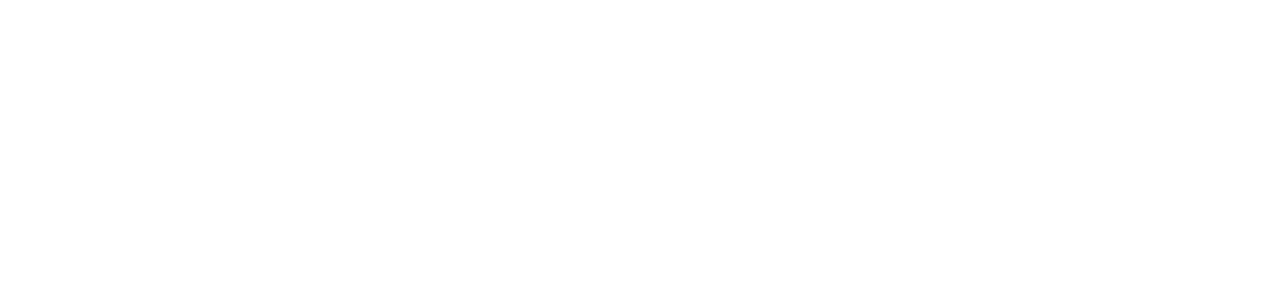
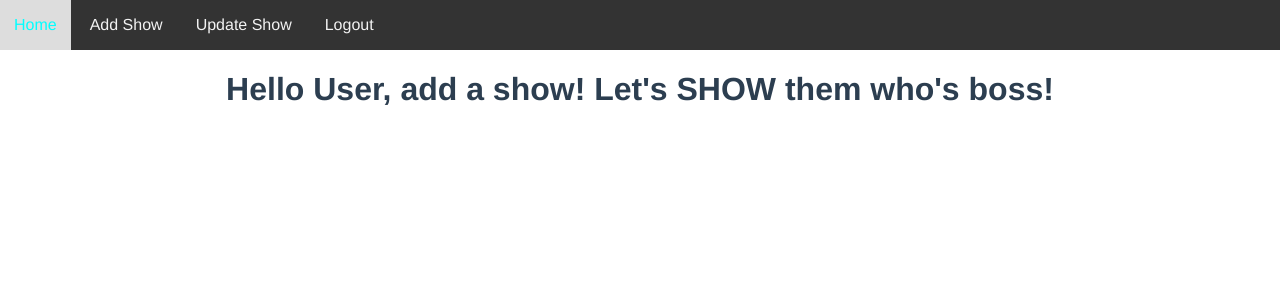
Before and after one commit to elenazah36/DT_Project_NIE, a Vue app in the folder dt_project/: page /add in a window 1280 px wide. Before the commit this address had no page. Shown: the top 300 px of the page. Built offline with nearby package versions, Linux system fonts and the light colour scheme; sample sign-in values are in the browser's storage.

Commit message:
Video 15 almost done. Await axios.get does not work properly in Home.vue

```diff
--- a/dt_project/db/db.json
+++ b/dt_project/db/db.json
@@ -1,6 +1,5 @@
 {
-  "user": [
-    {
+    "user": [{
             "username": "nicoleta",
             "password": "12345",
             "id": 1
@@ -30,5 +29,19 @@
             "password": "12345",
             "id": 6
         }
+    ],
+
+    "show": [{
+            "id": 1,
+            "name": "VLAD GRIGORESCU - LIVE SHOW Best of la ComicsClub!",
+            "date": "25/05/2022",
+            "time": "18:30"
+        },
+        {
+            "id": 2,
+            "name": "Concert Sarmalele Reci",
+            "date": "30/05/2022",
+            "time": "20:30"
+        }
     ]
 }
--- /dev/null
+++ b/dt_project/src/components/Add.vue
@@ -0,0 +1,23 @@
+<template>
+<Header />
+<h1>
+    Hello User, add a show! Let's SHOW them who's boss!
+</h1>
+</template>
+<script>
+import Header from './Header.vue'
+export default {
+    //eslint-disable-next-line
+    name: 'Add',
+    components:{
+        Header
+    },
+      mounted(){
+        let user = localStorage.getItem('user-info');
+        if(!user){
+            this.$router.push({name:'SignUp'})
+        }
+    }
+
+}
+</script>
--- a/dt_project/src/components/Header.vue
+++ b/dt_project/src/components/Header.vue
@@ -1,8 +1,8 @@
 <template>
    <div class="nav">
-       <a href="#">Home</a>
-       <a href="#">Add Show</a>
-       <a href="#">Update Show</a>
+       <router-link to="/">Home</router-link>
+       <router-link to="/add">Add Show</router-link>
+       <router-link to="/update">Update Show</router-link>
        <a v-on:click="logout" href="#">Logout</a>
    </div>
 </template>
--- a/dt_project/src/components/Home.vue
+++ b/dt_project/src/components/Home.vue
@@ -1,22 +1,40 @@
 <template>
 <Header />
 <h1>
-    Hello User, Welcome on Home page
+    Hello {{username}}, Welcome on Home page
 </h1>
+<table>
+    <tr v-for="item in show" :key="item.id">
+        <td>{{item.name}}</td>
+    </tr>
+</table>
 </template>
 <script>
+
 import Header from './Header.vue'
+import axios from 'axios';
+
 export default {
     //eslint-disable-next-line
     name: 'Home',
+    data(){
+        return {
+            username:'',
+            show:[],
+        }
+    },
     components:{
         Header
     },
       mounted(){
         let user = localStorage.getItem('user-info');
+        this.username = JSON.parse(user).username;
         if(!user){
             this.$router.push({name:'SignUp'})
         }
+        let result = axios.get("http://localhost:3000/show");
+        console.warn(result)
+        this.show = result.data;
     }
 
 }
--- /dev/null
+++ b/dt_project/src/components/Update.vue
@@ -0,0 +1,23 @@
+<template>
+<Header />
+<h1>
+    Hello User, need replanning? Let's update the thing!
+</h1>
+</template>
+<script>
+import Header from './Header.vue'
+export default {
+    //eslint-disable-next-line
+    name: 'Update',
+    components:{
+        Header
+    },
+      mounted(){
+        let user = localStorage.getItem('user-info');
+        if(!user){
+            this.$router.push({name:'SignUp'})
+        }
+    }
+
+}
+</script>
--- a/dt_project/src/routers.js
+++ b/dt_project/src/routers.js
@@ -2,8 +2,9 @@
 import SignUp from "./components/SignUp.vue";
 import { createRouter, createWebHistory } from "vue-router";
 import Login from "./components/Login.vue";
-const routes = [
-    {
+import Add from "./components/Add.vue";
+import Update from "./components/Update.vue"
+const routes = [{
         name: "Home",
         component: Home,
         path: "/"
@@ -19,8 +20,18 @@
         name: "Login",
         component: Login,
         path: "/login",
+    },
+
+    {
+        name: "Add",
+        component: Add,
+        path: "/add",
+    },
+    {
+        name: "Update",
+        component: Update,
+        path: "/update",
     }
-
 ];
 
 const router = createRouter({
```
Lines whose indentation alone changed are shown as unchanged.
